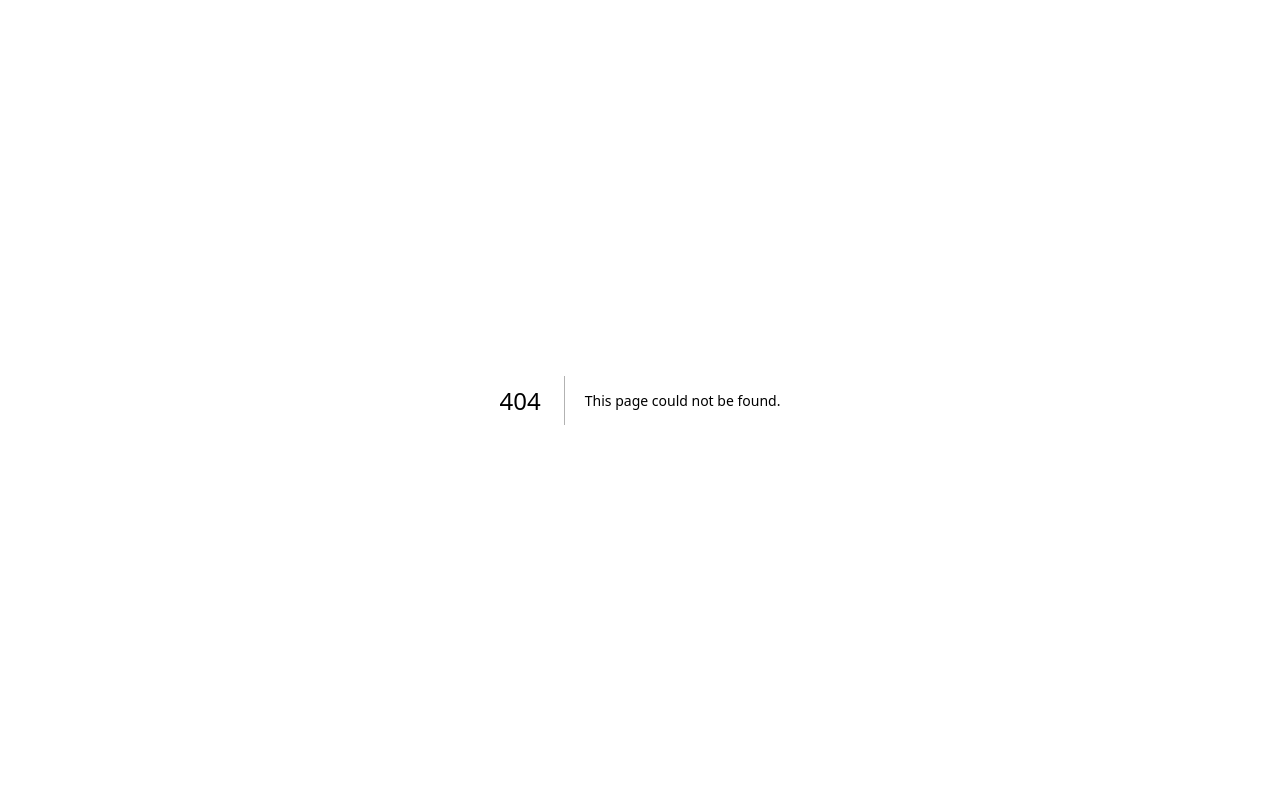
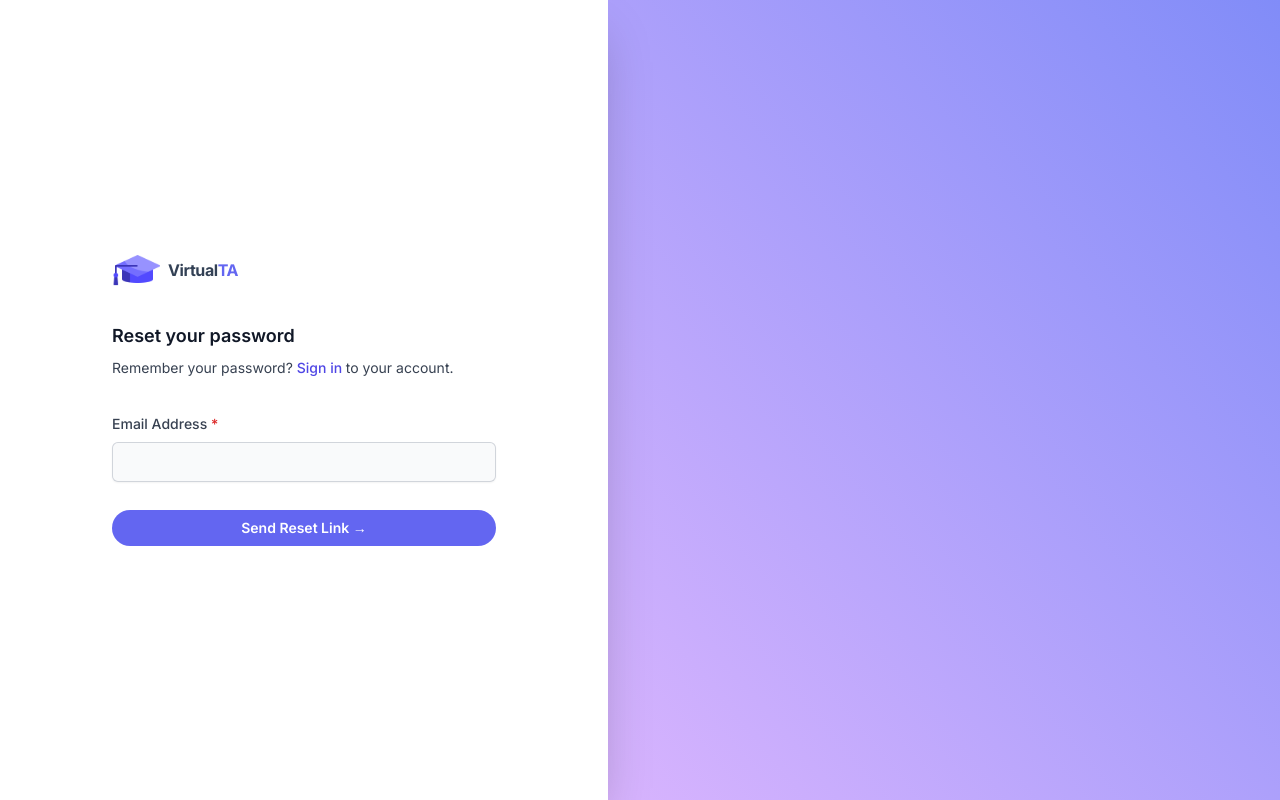
Before and after one commit to ahadjawaid/virtual-ta, a Next.js app in the folder frontend/: page /forgot-password in a window 1280 px wide. Before the commit this address had no page. Built offline with nearby package versions, Linux system fonts and the light colour scheme.

Commit message:
feat: created forgot password page

```diff
--- /dev/null
+++ b/frontend/src/app/forgot-password/page.tsx
@@ -0,0 +1,39 @@
+"use client";
+// Outlet
+import AuthOutlet from "@/outlets/AuthOutlet";
+
+// Components
+import Input from "@/components/Input";
+import Button from "@/components/Button";
+
+//Constants
+import { paths } from "@/config";
+
+export default function Page() {
+    return (
+        <AuthOutlet>
+            <div className="flex flex-col gap-y-2">
+                <h2 className="text-lg font-semibold text-gray-900">
+                        Reset your password
+                </h2>
+                <p className="text-sm text-gray-700">
+                    Remember your password?&nbsp;
+                    <a href={paths.login} className="font-medium text-md text-indigo-600
+                    hover:underline">
+                        Sign in&nbsp;
+                    </a>
+                    to your account.
+                </p>
+            </div>
+            <form onSubmit={() => {}} method="POST" className="flex flex-col gap-y-7">
+                <Input type="email" id="email" autoComplete="email" label="Email Address" required />
+                <Button type="submit" w-full>Send reset link</Button>
+                {/* {emailSent ? (
+                    <p className="bg-indigo-100 rounded-md px-3 py-2 text-center text-sm text-indigo-900">
+                        If an account with that email exists, we sent you an email with a link to reset your password.
+                    </p>
+                ) : null} */}
+            </form>
+        </AuthOutlet>
+    );
+}
```
